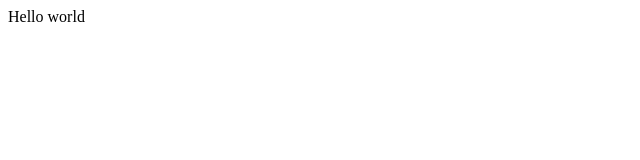
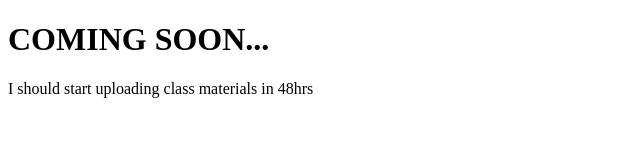
Before and after one commit to YouCee-INNOVATIONS/BoxModelClass, a plain HTML site: page index.html in a window 1280 px wide. Shown: the whole page, without its empty margins (0-640 px from the left). Drawn offline with Linux system fonts and the light colour scheme.

Commit message:
Coming soon banner

```diff
--- a/index.html
+++ b/index.html
@@ -9,7 +9,8 @@
 </head>
 
 <body>
-  Hello world
+  <h1>COMING SOON...</h1>
+  <p>I should start uploading class materials in 48hrs</p>
   <script src="script.js"></script>
 
  <!--
```
